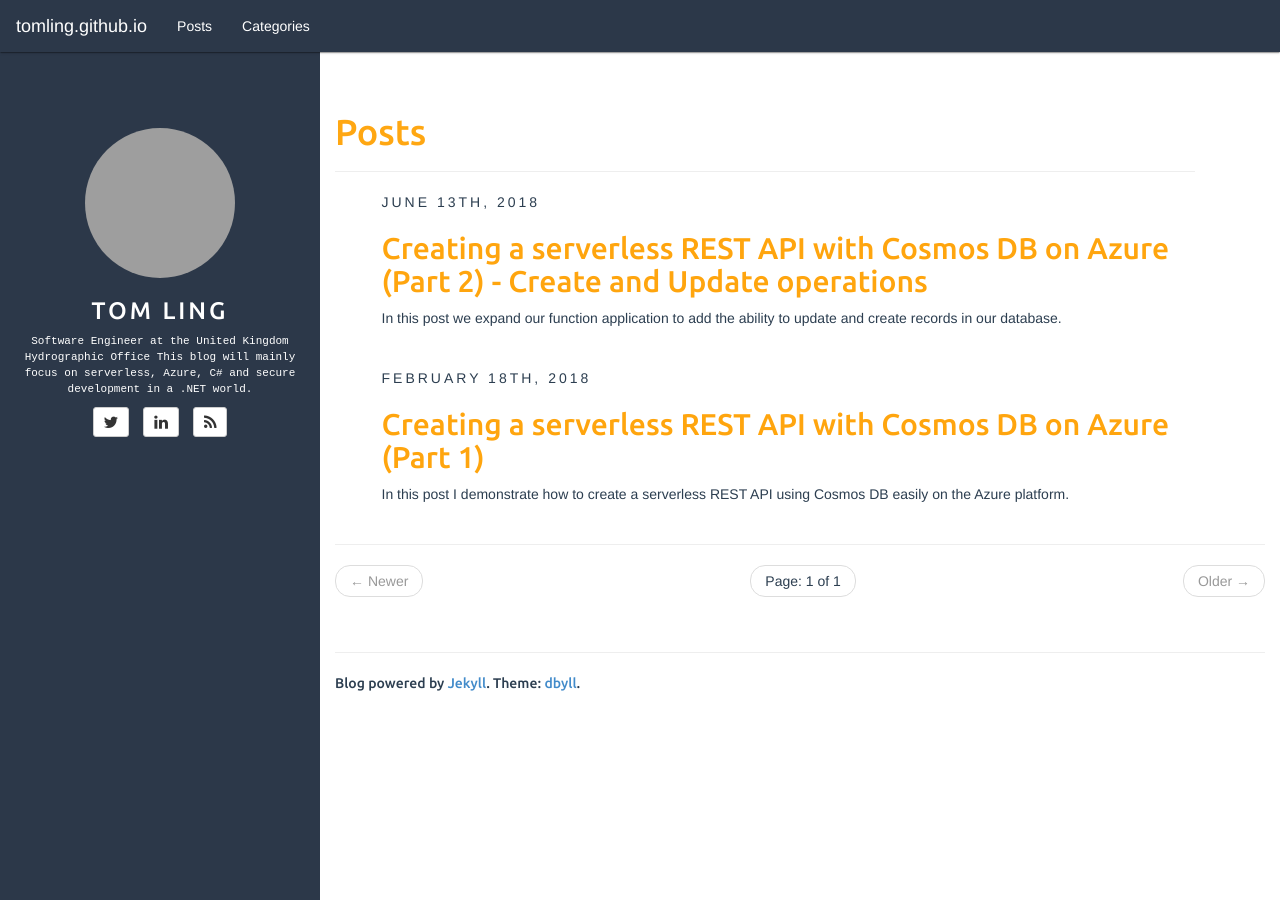
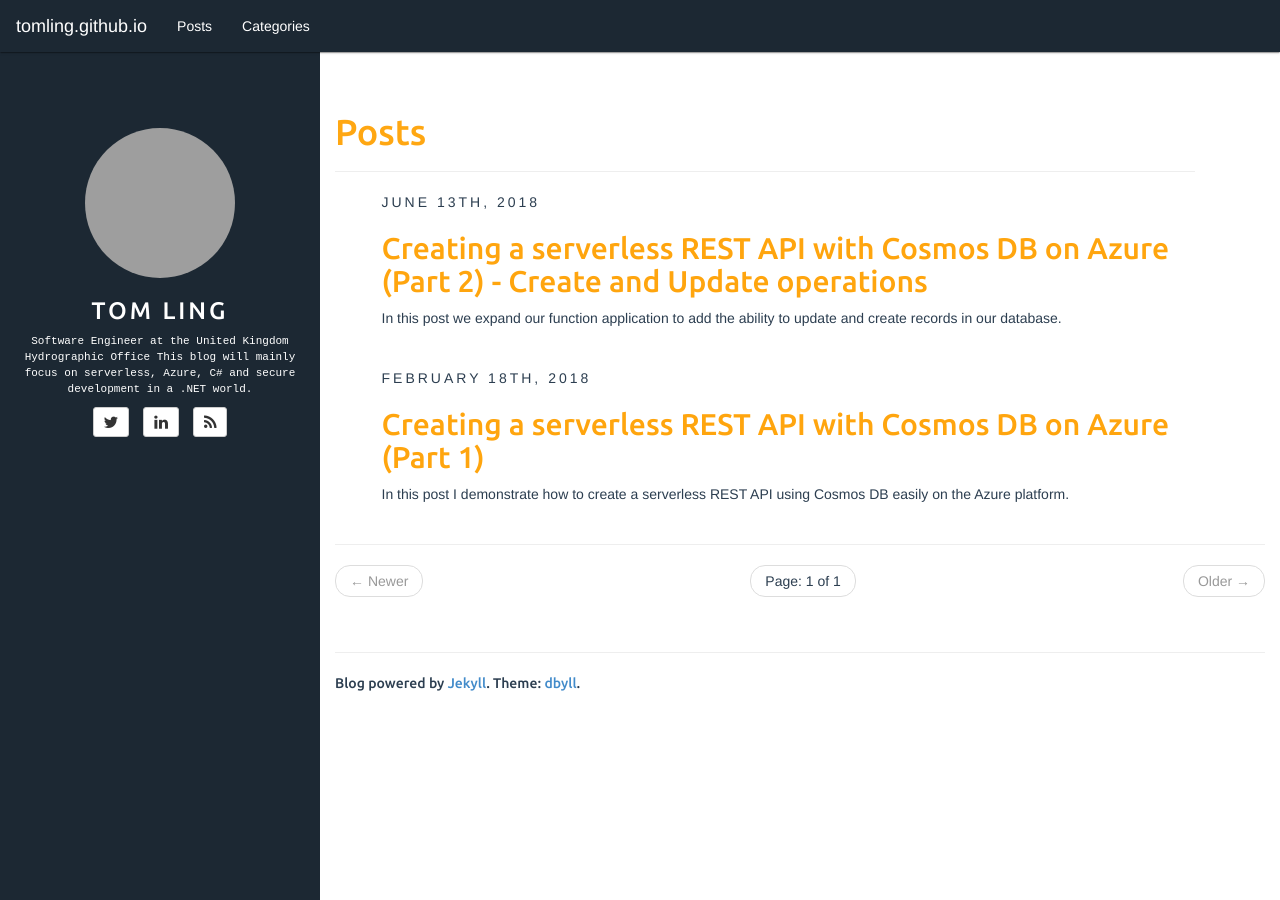
Before and after one commit to TomLing/tomling.github.io, a Jekyll site: the page built from index.html, in a window 1280 px wide. Built offline with Jekyll 4.4.1, drawn with Linux system fonts in a browser that asks for light colours; the list of posts is cut into pages by our own code; grey boxes are pictures that could not be loaded.

Commit message:
Changed nav colour

```diff
--- a/assets/css/style.css
+++ b/assets/css/style.css
@@ -8,7 +8,7 @@ body{
 	position: fixed;
 	top: 0px;
 	padding-top: 10%;
-	background-color: #2C3849;
+	background-color: #1C2833;
 	color: #fff;
 }
 
@@ -193,8 +193,8 @@ p > img{
 
 /* navbar */
 .navbar-default {
-    background-color: #2c3849;
-	border-color: #2c3849;
+    background-color: #1C2833;
+	border-color: #1C2833;
 	-webkit-border-radius: 0;
     -moz-border-radius: 0;
 	border-radius: 0;
```
